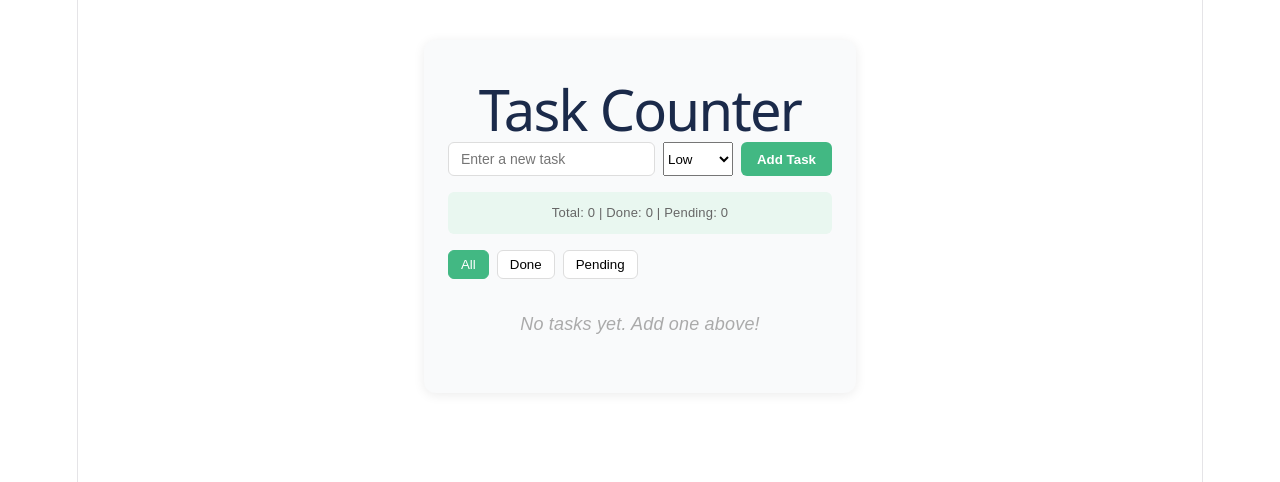
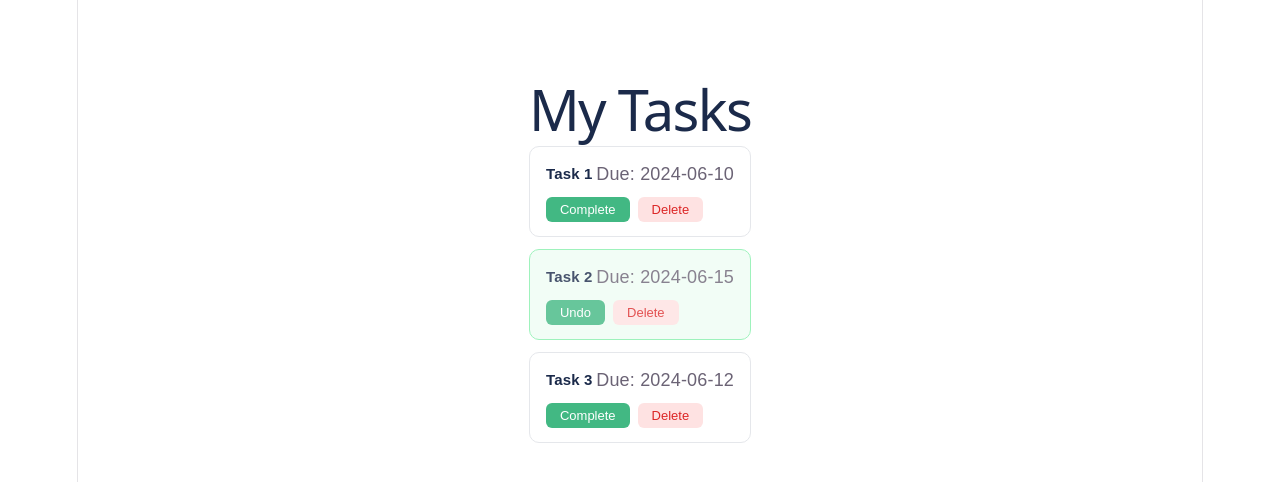
Before and after one commit to Jason-Cormier/FrontEndTraining, a Vue app in the folder task-counter/: page / in a window 1280 px wide. Shown: the top 482 px of the page. Built offline with nearby package versions, Linux system fonts and the light colour scheme.

Commit message:
Front-End Training Day 2

```diff
--- a/task-counter/src/App.vue
+++ b/task-counter/src/App.vue
@@ -1,5 +1,5 @@
 <script setup lang="ts">
-import TaskCounter from './views/TaskCounter.vue'
+import TaskCounter from './views/TaskListView.vue'
 </script>
 
 <template>
--- /dev/null
+++ b/task-counter/src/views/TaskCard.vue
@@ -0,0 +1,157 @@
+<!--
+=============================================================
+  DAY 2 ASSIGNMENT — Reusable TaskCard Component
+  Topic: Props, Emits, Slots, Component Lifecycle
+  Files: TaskCard.vue (child)  +  TaskListView.vue (parent)
+  Time: 60 minutes
+=============================================================
+
+OBJECTIVE
+---------
+Build a reusable TaskCard child component that accepts data as props
+and communicates back to the parent via custom events (emits). The
+parent renders a list of TaskCards and handles all state changes.
+
+WHAT TO BUILD — TaskCard.vue (this file)
+-----------------------------------------
+  1. Accept a "task" prop: { id, name, done, dueDate }
+  2. Display the task name and dueDate (via a named slot "meta")
+  3. Emit "complete" event (payload: task.id) when Complete/Undo clicked
+  4. Emit "delete" event (payload: task.id) when Delete clicked
+  5. Show "Complete" when task.done is false, "Undo" when true
+  6. Apply a visual style change when task.done is true
+
+WHAT TO BUILD — TaskListView.vue (see that file)
+-------------------------------------------------
+  1. Hold a tasks ref array with at least 3 sample tasks
+  2. Render a TaskCard for each task using v-for
+  3. Handle @complete → toggle that task's done property
+  4. Handle @delete → remove that task from the array
+  5. Fill the "meta" named slot with the due date
+
+REQUIREMENTS (Acceptance Criteria)
+------------------------------------
+  [x] TaskCard uses defineProps({ task: Object })
+  [x] TaskCard uses defineEmits(['complete', 'delete'])
+  [x] TaskCard has <slot name="meta" /> for optional metadata
+  [x] Parent passes :task="task" and listens @complete @delete
+  [x] Parent fills the slot with <template #meta>...</template>
+  [x] Data flows DOWN (props) and events flow UP (emits)
+  [x] Parent owns the state — TaskCard never mutates props directly
+
+EXTENSION (if you finish early)
+---------------------------------
+  - Add a priority badge prop (low/medium/high) with colour coding
+  - Add an edit mode: clicking the task name turns it into an input
+  - Emit an "update" event when the edited name is saved
+
+HINTS (read only if stuck)
+---------------------------
+  Hint 1: const props = defineProps({ task: { type: Object, required: true } })
+  Hint 2: const emit = defineEmits(['complete', 'delete'])
+  Hint 3: @click="emit('complete', props.task.id)"
+  Hint 4: In the parent — @complete="handleComplete"
+           function handleComplete(id) { find task by id, toggle done }
+  Hint 5: Named slot in child  → <slot name="meta" />
+           Fill in parent      → <template #meta>Due: {{ task.dueDate }}</template>
+  Hint 6: NEVER do this inside TaskCard: props.task.done = !props.task.done
+           That mutates a prop directly — Vue will warn you. Emit instead.
+=============================================================
+-->
+
+<!-- ─── TaskCard.vue ─── -->
+<script setup>
+// TODO 1: import defineProps and defineEmits (they are compiler macros — no import needed
+//          but you DO need to call them)
+
+// TODO 2: Define the task prop with type Object, required: true
+// const props = defineProps({ ... })
+const props = defineProps({
+  task: {
+    type: Object,
+    required: true
+  }
+})
+
+// TODO 3: Define emits for 'complete' and 'delete'
+// const emit = defineEmits([...])
+const emit = defineEmits(['complete', 'delete'])
+</script>
+
+<template>
+  <!-- TODO 4: Wrap everything in a div with class "task-card"
+               Add :class="{ completed: task.done }" to the wrapper div -->
+  <div class="task-card" :class="{ completed: task.done }">
+
+    <div class="task-header">
+      <!-- TODO 5: Display the task name -->
+       <span class="name">{{ props.task.name }}</span>
+
+      <!-- TODO 6: Add the named slot for metadata -->
+      <!-- <slot name="meta" /> -->
+       <slot name="meta" />
+    </div>
+
+    <div class="task-actions">
+      <!-- TODO 7: Add Complete/Undo button — text changes based on task.done -->
+      <!--         @click should emit 'complete' with task.id as payload -->
+      <button class="btn-complete" @click="emit('complete', task.id)">{{ task.done ? 'Undo' : 'Complete' }}</button>
+
+      <!-- TODO 8: Add Delete button — emits 'delete' with task.id -->
+      <button class="btn-delete" @click="emit('delete', task.id)">Delete  </button>
+    </div>
+  </div>
+</template>
+
+<style scoped>
+.task-card {
+  background: white;
+  border: 1px solid #e5e7eb;
+  border-radius: 10px;
+  padding: 14px 16px;
+  margin-bottom: 12px;
+  transition: all 0.2s;
+}
+.task-card.completed {
+  background: #f0fdf4;
+  border-color: #86efac;
+  opacity: 0.8;
+}
+.task-header {
+  display: flex;
+  justify-content: space-between;
+  align-items: center;
+  margin-bottom: 10px;
+}
+.task-header span.name {
+  font-weight: 600;
+  font-size: 15px;
+  color: #1B2A4A;
+}
+.task-header .meta {
+  font-size: 12px;
+  color: #9ca3af;
+}
+.task-actions {
+  display: flex;
+  gap: 8px;
+}
+.btn-complete {
+  padding: 5px 14px;
+  background: #42B883;
+  color: white;
+  border: none;
+  border-radius: 6px;
+  cursor: pointer;
+  font-size: 13px;
+}
+.btn-delete {
+  padding: 5px 14px;
+  background: #fee2e2;
+  color: #dc2626;
+  border: none;
+  border-radius: 6px;
+  cursor: pointer;
+  font-size: 13px;
+}
+</style>
--- /dev/null
+++ b/task-counter/src/views/TaskListView.vue
@@ -0,0 +1,80 @@
+<!--
+=============================================================
+  DAY 2 ASSIGNMENT — TaskListView.vue (Parent Component)
+  This file renders a list of TaskCard components.
+=============================================================
+-->
+<script setup>
+import { ref } from 'vue'
+import TaskCard from './TaskCard.vue'
+
+// TODO 1: Create a ref() tasks array with at least 3 sample tasks
+// Each task: { id, name, done, dueDate }
+// const tasks = ref([...])
+const tasks = ref([
+  { id: 1, name: 'Task 1', done: false, dueDate: '2024-06-10' },
+  { id: 2, name: 'Task 2', done: true, dueDate: '2024-06-15' },
+  { id: 3, name: 'Task 3', done: false, dueDate: '2024-06-12' }
+])
+
+// TODO 2: Write handleComplete(id) — toggle the done state of the task with this id
+function handleComplete(id) {
+  // your code here
+  const task = tasks.value.find(task => task.id === id)
+  if (task) {task.done = !task.done}
+}
+
+// TODO 3: Write handleDelete(id) — remove the task with this id from the array
+function handleDelete(id) {
+  // your code here
+  tasks.value = tasks.value.filter(task => task.id !== id)
+}
+</script>
+
+<template>
+  <div class="task-list-view">
+    <h1>My Tasks</h1>
+
+    <!-- TODO 4: Render a <TaskCard> for each task using v-for
+         - Pass :task="task" as a prop
+         - Listen @complete="handleComplete"
+         - Listen @delete="handleDelete"
+         - Fill the "meta" named slot with the due date
+    -->
+
+    <!-- Example structure (remove the comment markers and complete it):
+    <TaskCard
+      v-for="task in tasks"
+      :key="task.id"
+      :task="???"
+      @complete="???"
+      @delete="???"
+    >
+      <template #meta>
+        Due: {{ ??? }}
+      </template>
+    </TaskCard>
+    -->
+    <TaskCard
+      v-for="task in tasks"
+      :key="task.id"
+      :task="task"
+      @complete="handleComplete"
+      @delete="handleDelete"
+    >
+      <template #meta>
+        Due: {{ task.dueDate }}
+      </template>
+    </TaskCard>
+  </div>
+</template>
+
+<style scoped>
+.task-list-view {
+  max-width: 520px;
+  margin: 40px auto;
+  padding: 24px;
+  font-family: Arial, sans-serif;
+}
+h1 { color: #1B2A4A; margin-bottom: 24px; }
+</style>
```
